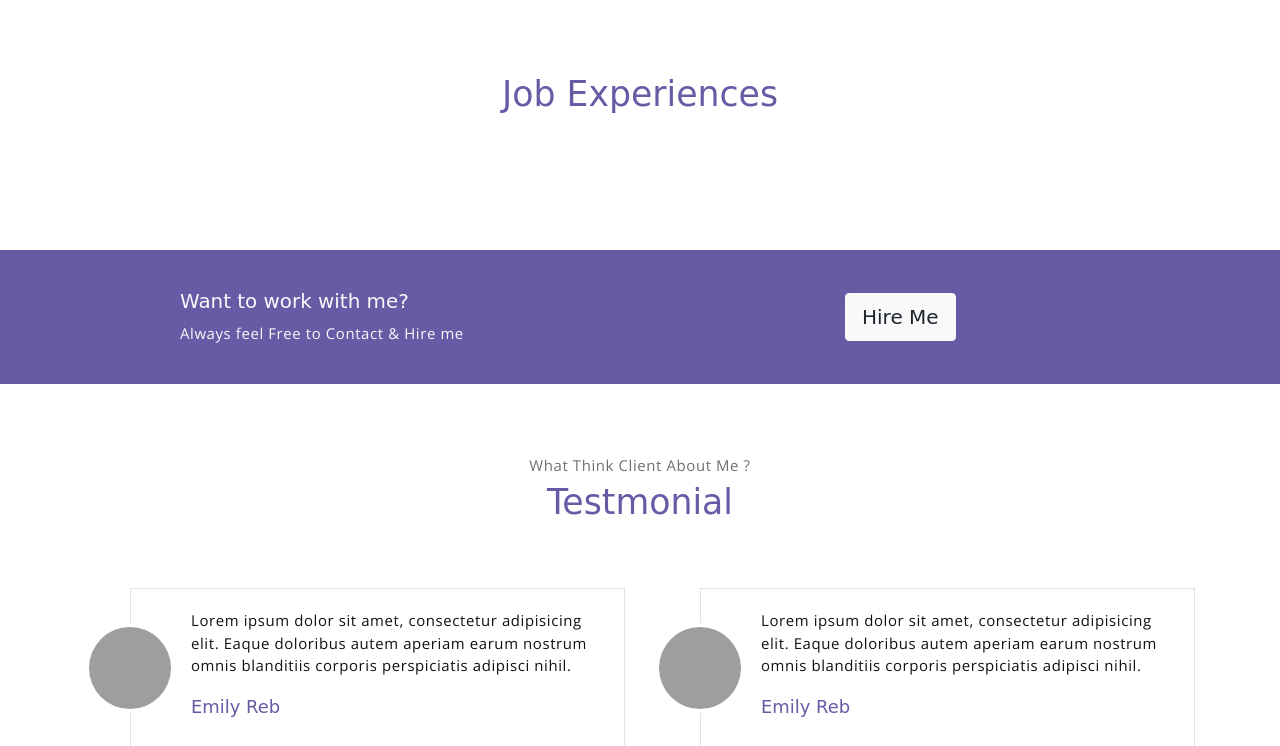
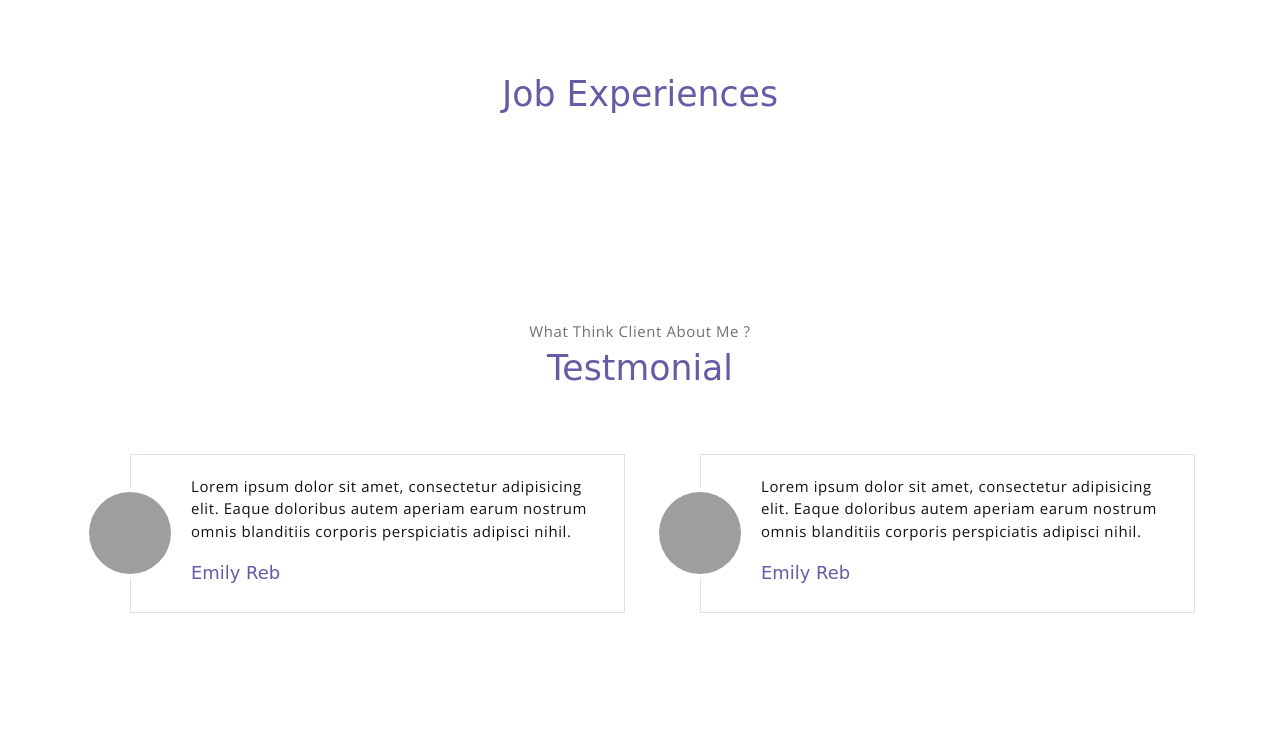
Before and after one commit to arshia-rgh/personal_portfolio, a Django app: page / in a window 1280 px wide. Shown: the part 1829-2575 px from the top of the page. Run offline with Django 5.2, Linux system fonts and the light colour scheme; data that the repository does not hold is empty; some libraries are stand-ins or nearby versions; some web fonts are replaced; grey boxes are pictures that could not be loaded.

Commit message:
removed hire me section

```diff
--- a/core/templates/core/index.html
+++ b/core/templates/core/index.html
@@ -187,23 +187,6 @@
     </div> <!-- end of container -->
 </section><!-- end of pricing section -->
 
-<!-- section -->
-<section class="section-sm bg-primary">
-    <!-- container -->
-    <div class="container text-center text-sm-left">
-        <!-- row -->
-        <div class="row align-items-center">
-            <div class="col-sm offset-md-1 mb-4 mb-md-0">
-                <h6 class="title text-light">Want to work with me?</h6>
-                <p class="m-0 text-light">Always feel Free to Contact & Hire me</p>
-            </div>
-            <div class="col-sm offset-sm-2 offset-md-3">
-                <button class="btn btn-lg my-font btn-light rounded">Hire Me</button>
-            </div>
-        </div> <!-- end of row -->
-    </div> <!-- end of container -->
-</section> <!-- end of section -->
-
 <!-- testimonial section -->
 <section class="section" id=".">
     <div class="container text-center">
```
